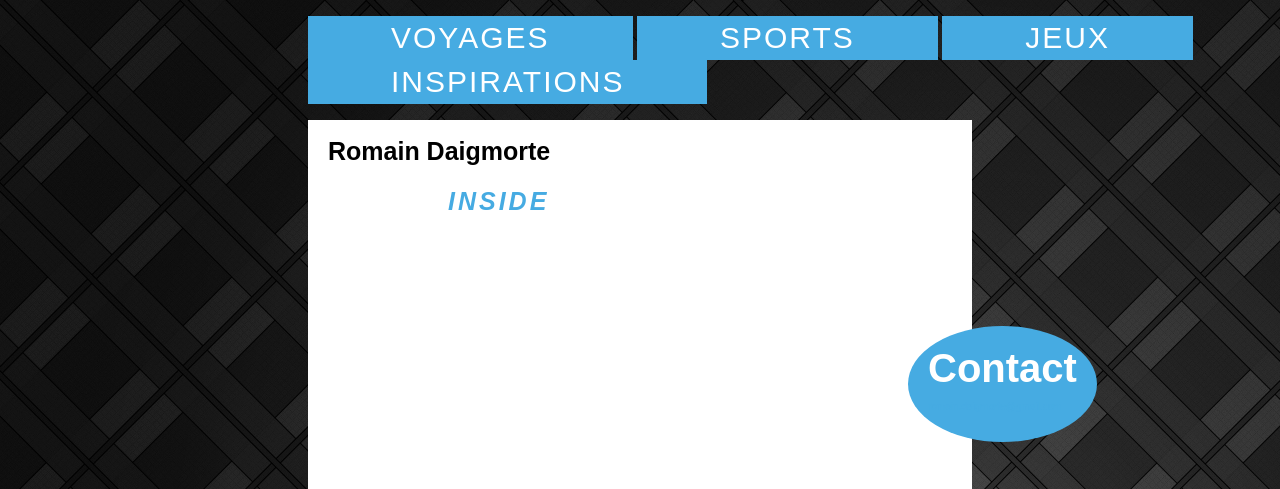
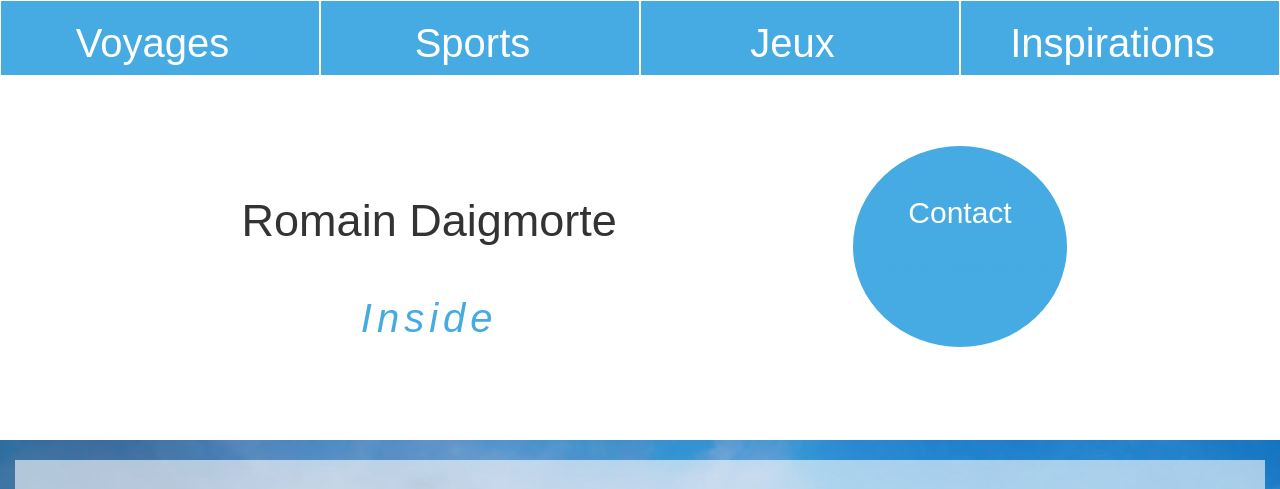
Before and after one commit to romaindaigos/cv_romain, a PHP site: page / in a window 1280 px wide. Shown: the top 489 px of the page. Run offline with PHP 8.4, Linux system fonts and the light colour scheme; some libraries are stand-ins or nearby versions; some web fonts are replaced.

Commit message:
J3 responsive

```diff
--- a/index.html
+++ b/index.html
@@ -2,95 +2,111 @@
 
 <html>
 	<head>
-		<title>
+	<meta http-equiv="content-type" content="text/html; charset=UTF-8" />
+	<meta name="viewport" content="width=device-width, initial-scale=1.0">
+    <meta http-equiv="X-UA-Compatible" content="IE=edge">
+    <meta name="viewport" content="width=device-width, initial-scale=1">
+   		<title>
 			Romain Daigmorte
 		</title>
-	<meta http-equiv="content-type" content="text/html; charset=UTF-8" />
-	<meta name="viewport" content="width=device-width, initial-scale=1.0">
+    <link rel="stylesheet" href="https://maxcdn.bootstrapcdn.com/bootstrap/3.3.6/css/bootstrap.min.css" integrity="sha384-1q8mTJOASx8j1Au+a5WDVnPi2lkFfwwEAa8hDDdjZlpLegxhjVME1fgjWPGmkzs7" crossorigin="anonymous">
 	<link rel="stylesheet" type="text/css" href="style.css">
 	<link href="https://fonts.googleapis.com/css?family=Proza+Libre" rel="stylesheet">
 	</head>
 <body>
 
-
-
 <header>
 
-<!--Navigation catégorie-->
-
-<nav class="navigation">
-		<ul>
-			<li><a href="#part1" Title="Section voyages">Voyages</a></li>
-			<li><a href="#part2" Title="Section sports">Sports</a></li>
-			<li><a href="#part3" Title="Section jeux">Jeux</a></li>
-			<li><a href="#part4" Title="Section inspirations">Inspirations</a></li>
-		</ul>
-	</nav>
+	<div class="container-fluid">
+  		<div class="row">
+ 			<div class="col-md-3 nav text-center">
+     	  		<h2><a href="#part1" Title="Section voyages">Voyages</a></h2>
+    	  	</div>
+				<div class="col-md-3 nav text-center">
+       	  			<h2><a href="#part2" Title="Section sports">Sports</a></h2>
+   	    		</div>
+		 			<div class="col-md-3 nav text-center">
+      					<h2><a href="#part3" Title="Section jeux">Jeux</a></h2>
+   	 	  			</div>
+						<div class="col-md-3 nav text-center">
+      		  				<h2><a href="#part4" Title="Section inspirations">Inspirations</a></h2>
+   						</div>
+		   			</div>
+ 		  		</div>
+			</div>
 
 </header>
 
-<!--Container-->
-
-<div class="container">
-
-
 <!--Banière présentation-->
 
-	<div class=presentation>
-
-		<div class=prenom>
-			<h1 id="romain_daigmorte">
-				Romain Daigmorte
-					</h1>
-						<h2 id="inside">
-							INSIDE
-						</h2>
-					</div>
-
-						<div class="contact_box">
-							<h3 id="contact">
-								Contact
-							</h3>
-								<p id="contact-mail">
+<div class="container-fluid">
+  	<div class="row">
+  		<div class="col-md-8 text-center prenom presentation">
+  			<h1 id="prenom">
+  				Romain Daigmorte
+  			</h1>
+  				<br \>
+  					<h2 id="inside">
+  						Inside
+  					</h2>
+				</div>
+					<div class="col-md-2 col-md-offset-1 contact_box presentation">
+						<h3 id="contact" class="text-center">
+							Contact
+						</h3>
+							<br \>
+								<p id="contact-mail" class="text-center">
 									romain.daigmorte@gmail.com
 								</p>
 							</div>
 						</div>
+					</div>
+				</div>
+
 
 <!--Catégorie voyage-->
 
-<div class="voyage-box">
-	<div class="texte_banniere">
-		<p id="part1">
-			J'ai eu la chance de beaucoup voyager durant mon cursus scolaire et je pense que ces expériences à l'étranger sont une chance pour les étudiants à saisir. Ils permettent de s'ouvrir l'esprit, de découvrir de nouvelles cultures et de revenir avec un différent état d'esprit dans son pays natal. Les différentes voyages que j'ai eu la chance de faire m'ont permis de rencontrer beaucoup de personnes qui m'ont toute marquées à leur manière.
-		</p>
+<div class="container-fluid">
+  		<div class="row">
+ 			<div class="col-md-12 voyage-box">
+				<h2 id="part1" class="texte_banniere">
+					Voyage
+				</h2>
+			</div>
 		</div>
 	</div>
 
-<div class="espace">
-	<div class="texte_sous">
-		<p>
-			Ma première expérience marquante à l'étranger a été mon voyage en Allemagne, dans la ville de Koblenz dans le cadre de mon DUT Techniques de Commercialisation. J'ai vraiment adoré la culture allemande et son mode de vie qui est très proche du notre mais avec des traditions différentes mais enrichissantes.
-		</p>
-	</div>
-		<div class="texte_sous">
+<div class=espace>
+</div>
+
+<div class="container-fluid">
+  		<div class="row">
+  			<div class="col-md-2 col-md-offset-2 texte_sous">
+			<p>
+				Ma première expérience marquante à l'étranger a été mon voyage en Allemagne, dans la ville de Koblenz dans le cadre de mon DUT Techniques de Commercialisation. J'ai vraiment adoré la culture allemande et son mode de vie qui est très proche du notre mais avec des traditions différentes mais enrichissantes.
+			</p>
+		</div>
+			<div class="col-md-2 col-md-offset-1 texte_sous">
 			<p>
 				Un autre voyage qui a retenu mon attention est celui où je suis allé aux Etats-unis. Je suis allé vivre un mois dans une famille américaine pour mieux connaitre cette culture qui fait tant parler d'elle et me faire ma propre opinion dessus.
 			</p>
 		</div>
-			<div class="texte_sous">
+			<div class="col-md-2 col-md-offset-1 texte_sous">
 				<p>
 					Enfin mon dernier voyage mais aussi le plus dépaysant pour moi fût mon expérience à Taiwan dans le cadre de mon Ecole de commerce
 				</p>
 			</div>
 		</div>
 
+<div class=espace>
+</div>
+
 <!--Catégorie sport-->
 
 <div class="sport-box">
 	<div class="texte_banniere">
 		<p id="part2">
-			Le sport fait partie intégrante de ma vie. Je pense que c'est l'un des meilleur moyen pour apprendre et se former dans la vie. Sport collectif, individuel, en compétition ou en loisir, chacun à sa propre motivation et ses propres objectifs.
+			Sports
 		</p>
 	</div>
 </div>
@@ -119,7 +135,7 @@
 <div class="jeux-box">
 	<div class="texte_banniere">
 		<p id="part3">
-			Le jeu est pour moi le meilleur moyen d'apprendre et devrait avoir un rôle plus important selon moi dans l'apprentissage. Il n'est pas essentiellement destiné aux enfants et son essor est de plus en plus fort ses dernières années avec le développement des serious games, teambuilding, le learning game... etc. De plus, le développement du e-sport (compétition) montre le potentiel des jeux-vidéos et le présente comme un réel sport.
+			Jeux
 		</p>
 	</div>
 </div>
@@ -171,14 +187,21 @@
 		</div>
 	</div>
 
-<!-- Fin container-->
-
-</div>
 
 <footer id="footer">
 	Mentions légales
 </footer>
 
+
+    <!-- TODO: Here goes your content! -->
+
+
+
+    <!-- Including Bootstrap JS (with its jQuery dependency) so that dynamic components work -->
+    <script src="https://ajax.googleapis.com/ajax/libs/jquery/1.11.3/jquery.min.js"></script>
+    <!-- Latest compiled and minified JavaScript -->
+    <script src="https://maxcdn.bootstrapcdn.com/bootstrap/3.3.6/js/bootstrap.min.js" integrity="sha384-0mSbJDEHialfmuBBQP6A4Qrprq5OVfW37PRR3j5ELqxss1yVqOtnepnHVP9aJ7xS" crossorigin="anonymous"></script>
+
 </body>
 
 </html>
--- a/style.css
+++ b/style.css
@@ -1,50 +1,86 @@
 *{
 	font-family: "Proza Libre", sans-serif;
 
-	/*Afficher border box
+	/*
 	border: 1px solid rgba(0, 0, 0, 0.3);
 	*/
 }
 
+body {
+	background-color: white;
+}
+
+
 @media (max-width:320px) {  /*small mobile*/
   h1 {
-    font-size: 5px;
+    font-size: 30px;
   }
 }
 @media (min-width:321px) and (max-width:959px) {  /*tablet*/
-  h1 {
-    font-size: 20px;
+	h1 {
+    font-size: 30px;
   }
 }
 @media (min-width:960px) and (max-width:1599px) {  /*desktop*/
-  h1 {
+	h1 {
+    font-size: 45px;
+  }
+}
+@media (min-width:1600px) {  /*desktop and tv*/
+	h1 {
+    font-size: 45px;
+  }
+}
+
+
+@media (max-width:320px) {  /*small mobile*/
+	h2 {
     font-size: 25px;
   }
 }
+
+@media (min-width:321px) and (max-width:959px) {  /*tablet*/
+	h2 {
+    font-size: 35px;
+  }
+}
+@media (min-width:960px) and (max-width:1599px) {  /*desktop*/
+	h2 {
+    font-size: 40px;
+  }
+}
 @media (min-width:1600px) {  /*desktop and tv*/
-  h1 {
+	h2 {
     font-size: 40px;
   }
 }
 
-body {
-	background-image: url("images/black.jpg");
-	background-attachment:fixed;
+
+@media (max-width:320px) {  /*small mobile*/
+  h3 {
+    font-size: 25px;
+  }
+}
+@media (min-width:321px) and (max-width:959px) {  /*tablet*/
+	h3 {
+    font-size: 25px;
+  }
+}
+@media (min-width:960px) and (max-width:1599px) {  /*desktop*/
+	h3 {
+    font-size: 30px;
+  }
+}
+@media (min-width:1600px) {  /*desktop and tv*/
+	h3 {
+    font-size: 30px;
+  }
 }
 
-ul li {
+.nav {
+	color: white;
 	background-color: #46ABE2;
-	letter-spacing: 2px;
-	display: inline-block;
-	text-transform: uppercase;
-	color: white;
-	margin: auto;
-	padding: 5px 83px;
-	font-size: 30px;
-}
-
-h2 {
-	padding-left: 80px;
+	border: 1px solid white;
 }
 
 a {
@@ -52,38 +88,31 @@ a {
 	color : white;
 }
 
-a:hover {
-	text-decoration: underline;
+/*Page de présentation*/
+
+.presentation {
+	background-color: white;
+	margin: 50px 0;
 }
 
-.navigation {
-	margin-left: 260px;
-}
-
-/*Page de présentation*/
-
 .prenom {
-	display: inline-block;
-	font-size: 20px;
+	padding-left: 20px;
+	padding-top: 50px;
+	font-style: bold;
 }
 
 #inside {
-	letter-spacing: 3px;
+	letter-spacing: 5px;
 	color: #46ABE2;
 	font-style: italic;
-	font-size: 25px;
-	margin-left: 60px;
+	margin-bottom: 50px;
 }
 
 .contact_box{
 	border-radius: 100%;
 	background-color: #46ABE2;
-	display: inline-block;
-	padding: 20px;
-	margin-left: 600px;
-	margin-top: 90px;
-	margin-bottom: 50px;
-	margin-right: 1px;
+	margin-top: 5em;
+	padding: 30px;
 }
 
 .contact_box:hover {
@@ -93,25 +122,20 @@ a:hover {
 
 #contact{
 	color: white;
-	margin: auto;
-	padding: auto;
-	font-size: 40px;
 }
 
 #contact-mail{
-	font-size: 10px;
+	font-size: 13px;
 	color: #46ABE2;
+	margin-bottom: 3em;
+	margin-right: 1em;
 }
 
-#romain_daigmorte {
-	padding-left: 20px;
-	font-style: bold;
-}
 
 /* Espace entre section*/
 
 .espace {
-	height: 400px;
+	height: 100px;
 }
 
 /*Texte bannière*/
@@ -191,12 +201,6 @@ a:hover {
 	width: 100%;
 }
 
-/*container*/
-
-.container {
-	margin: auto 300px;
-	background-color: white;
-}
 
 /*footer*/
 
```
Also changed, not shown: other parts of style.css (+8 -22 lines), images/voyages2.jpg (added), images/voyages3.jpg (added).
